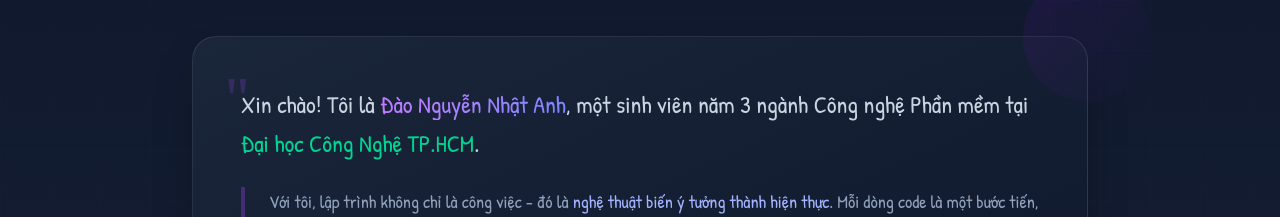
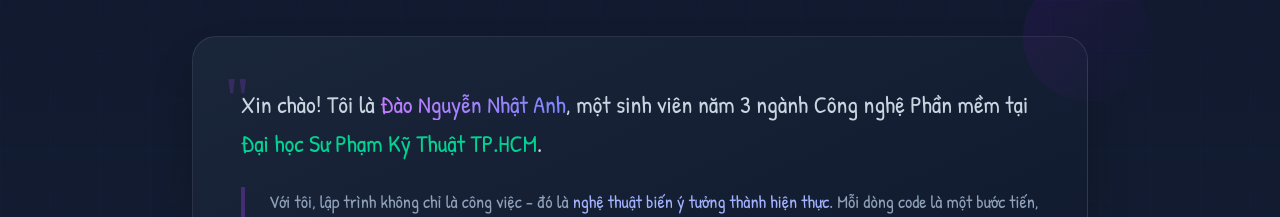
Before and after one commit to YuuuuBin2k5/YuuuuBinPage, a React (Vite) app in the folder client/: page / in a window 1280 px wide. Shown: the part 1000-1217 px from the top of the page. Built offline with nearby package versions, Linux system fonts and the light colour scheme; no server answers; a web font is replaced by a local one.

Commit message:
fix title

```diff
--- a/client/src/components/home/FloatingStats.jsx
+++ b/client/src/components/home/FloatingStats.jsx
@@ -147,7 +147,7 @@ const FloatingStats = () => {
                       </span>
                       , một sinh viên năm 3 ngành Công nghệ Phần mềm tại{" "}
                       <span className="text-emerald-400">
-                        Đại học Công Nghệ TP.HCM
+                        Đại học Sư Phạm Kỹ Thuật TP.HCM
                       </span>
                       .
                     </>
```
